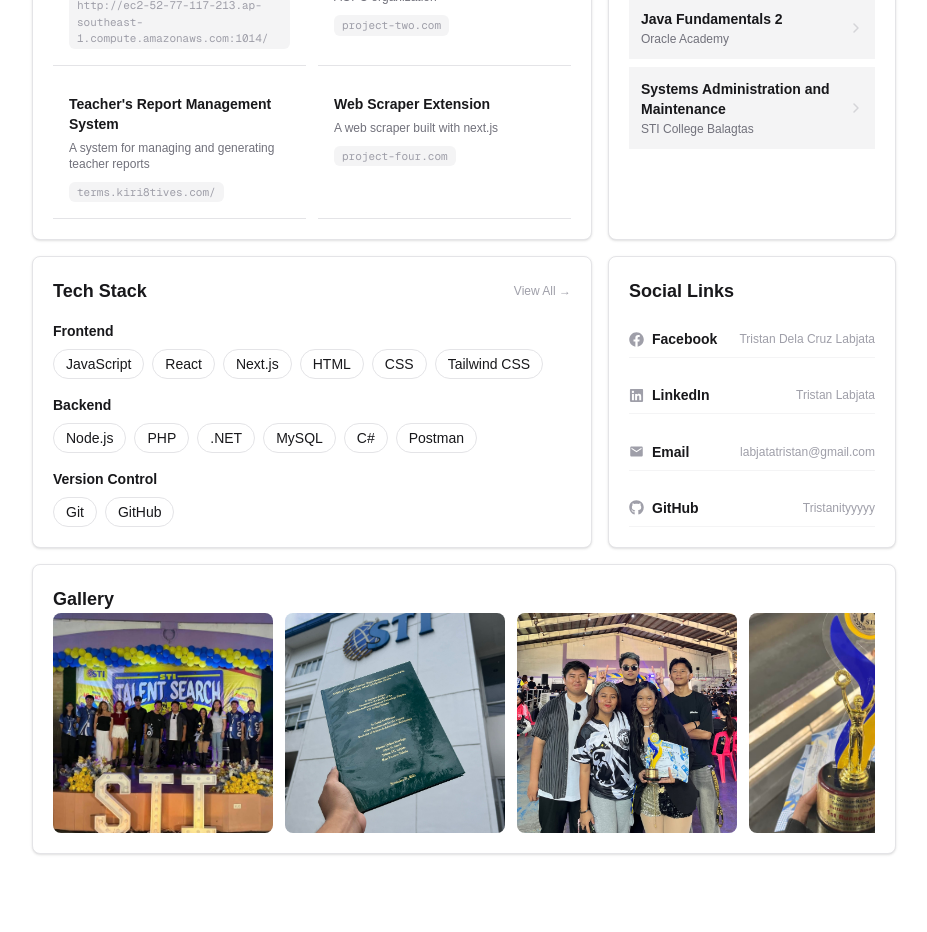
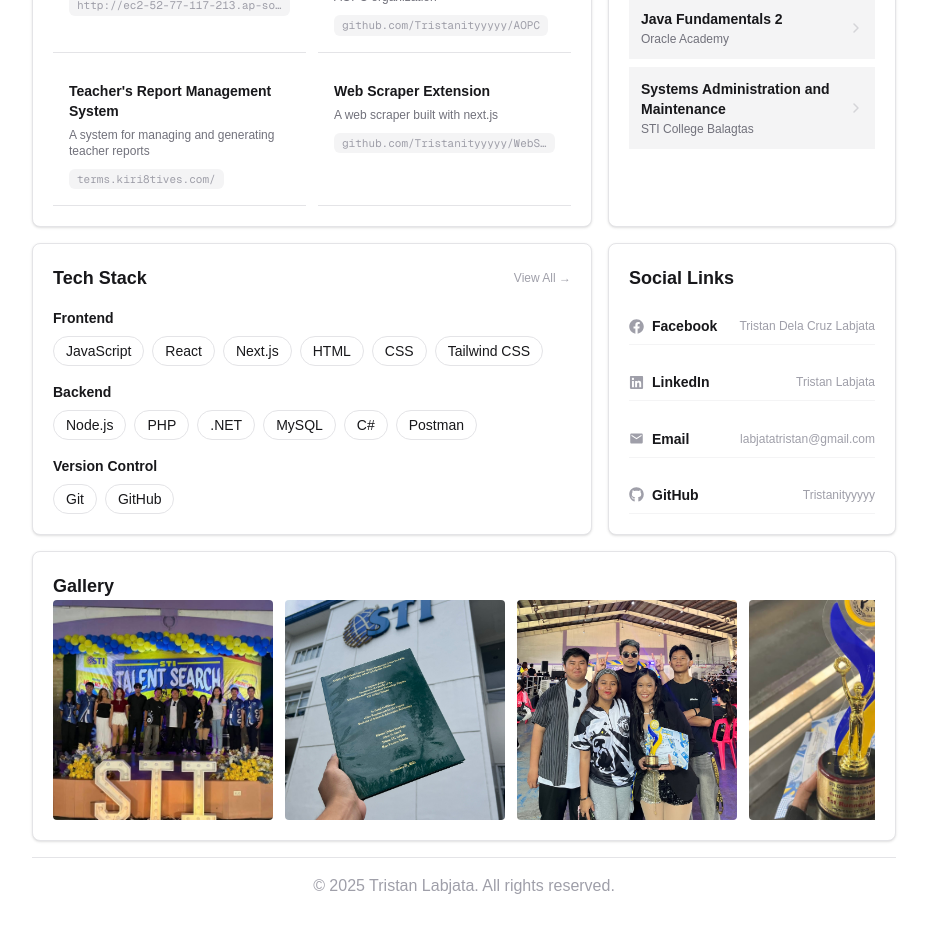
Before and after one commit to Tristanityyyyy/Portfolio, a Next.js app: page / in a window 1280 px wide. Shown: the part 840-1772 px from the top of the page, without its empty margins (176-1103 px from the left). Before the commit the page ends 1718 px from the top, so only its background shows below. Built offline with nearby package versions, Linux system fonts and the light colour scheme.

Commit message:
refactor: footer

```diff
--- a/src/app/page.tsx
+++ b/src/app/page.tsx
@@ -27,6 +27,10 @@ export default function Home() {
       </div>
 
       <Gallery />
+      <div className="border-t border-zinc-200 dark:border-zinc-800" />
+        <p className="text-md text-center text-zinc-400 dark:text-zinc-600 pb-4">
+          © 2025 Tristan Labjata. All rights reserved.
+        </p>
       </main>
       </FadeIn>
   );
--- a/src/components/FadeIn.tsx
+++ b/src/components/FadeIn.tsx
@@ -9,8 +9,8 @@ export default function FadeIn({ children }: { children: React.ReactNode }) {
     <div
       style={{
         opacity: visible ? 1 : 0,
-        transform: visible ? "translateY(0)" : "translateY(12px)",
-        transition: "opacity 0.6s ease, transform 0.6s ease",
+        transform: visible ? "translateX(0)" : "translateX(-60px)",
+        transition: "opacity 0.8s ease, transform 0.8s cubic-bezier(0.25, 0.46, 0.45, 0.94)",
       }}
     >
       {children}
--- a/src/components/Gallery.tsx
+++ b/src/components/Gallery.tsx
@@ -64,7 +64,7 @@ export default function Gallery() {
               key={index}
               onMouseEnter={() => setHoveredIndex(index)}
               onMouseLeave={() => setHoveredIndex(null)}
-              className="shrink-0 overflow-hidden rounded-lg cursor-pointer"
+              className="shrink-0 overflow-hidden rounded-sm cursor-pointer"
               style={{ width: 220, height: 220 }}
             >
               <img
--- a/src/components/ProjectCard.tsx
+++ b/src/components/ProjectCard.tsx
@@ -9,9 +9,9 @@ interface Project {
 
 const projects: Project[] = [
   { title: "Task Management App", description: "A simple task management application built with React and Node.js", url: "http://ec2-52-77-117-213.ap-southeast-1.compute.amazonaws.com:1014/" },
-  { title: "AOPC Content Management System", description: "A content management system for the AOPC organization", url: "project-two.com" },
+  { title: "AOPC Content Management System", description: "A content management system for the AOPC organization", url: "github.com/Tristanityyyyy/AOPC" },
   { title: "Teacher's Report Management System", description: "A system for managing and generating teacher reports", url: "terms.kiri8tives.com/" },
-  { title: "Web Scraper Extension", description: "A web scraper built with next.js", url: "project-four.com" }
+  { title: "Web Scraper Extension", description: "A web scraper built with next.js", url: "github.com/Tristanityyyyy/WebScraper" }
 ];
 
 export default function ProjectCard() {
@@ -42,7 +42,7 @@ export default function ProjectCard() {
             <span className="text-sm font-bold text-zinc-900 dark:text-zinc-100">{project.title}</span>
             <span className="text-xs text-zinc-500 dark:text-zinc-400">{project.description}</span>
             <span className="text-[11px] font-mono text-zinc-400 dark:text-zinc-500 bg-zinc-100 dark:bg-zinc-800
-              px-2 py-0.5 rounded-md w-fit mt-1">
+              px-2 py-0.5 rounded-md w-fit mt-1 max-w-full truncate">
               {project.url}
             </span>
           </a>
--- a/src/components/TechStack.tsx
+++ b/src/components/TechStack.tsx
@@ -27,7 +27,7 @@ export default function TechStack() {
               {skills.map((skill) => (
                 <span
                   key={skill}
-                  className="px-3 py-1 text-sm text-zinc-900 dark:text-zinc-300 border border-zinc-200 dark:border-zinc-700 rounded-full hover:border-zinc-400 dark:hover:border-zinc-500 transition-colors cursor-default"
+                  className="px-3 py-1 text-sm text-zinc-900 dark:text-zinc-300 border border-zinc-200 dark:border-zinc-700 rounded-full hover:border-zinc-400 dark:hover:border-zinc-500 hover:-translate-y-0.5 transition-colors cursor-default"
                 >
                   {skill}
                 </span>
```
